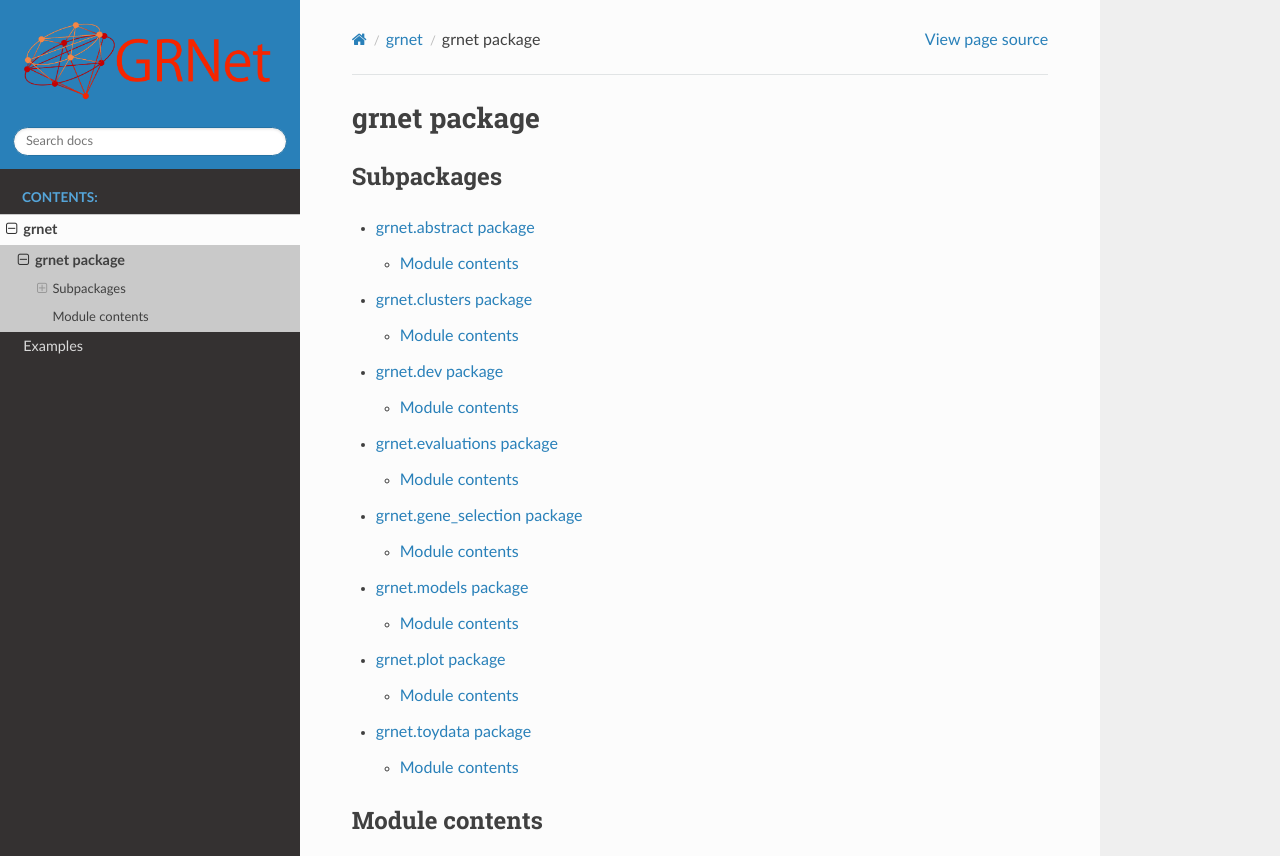
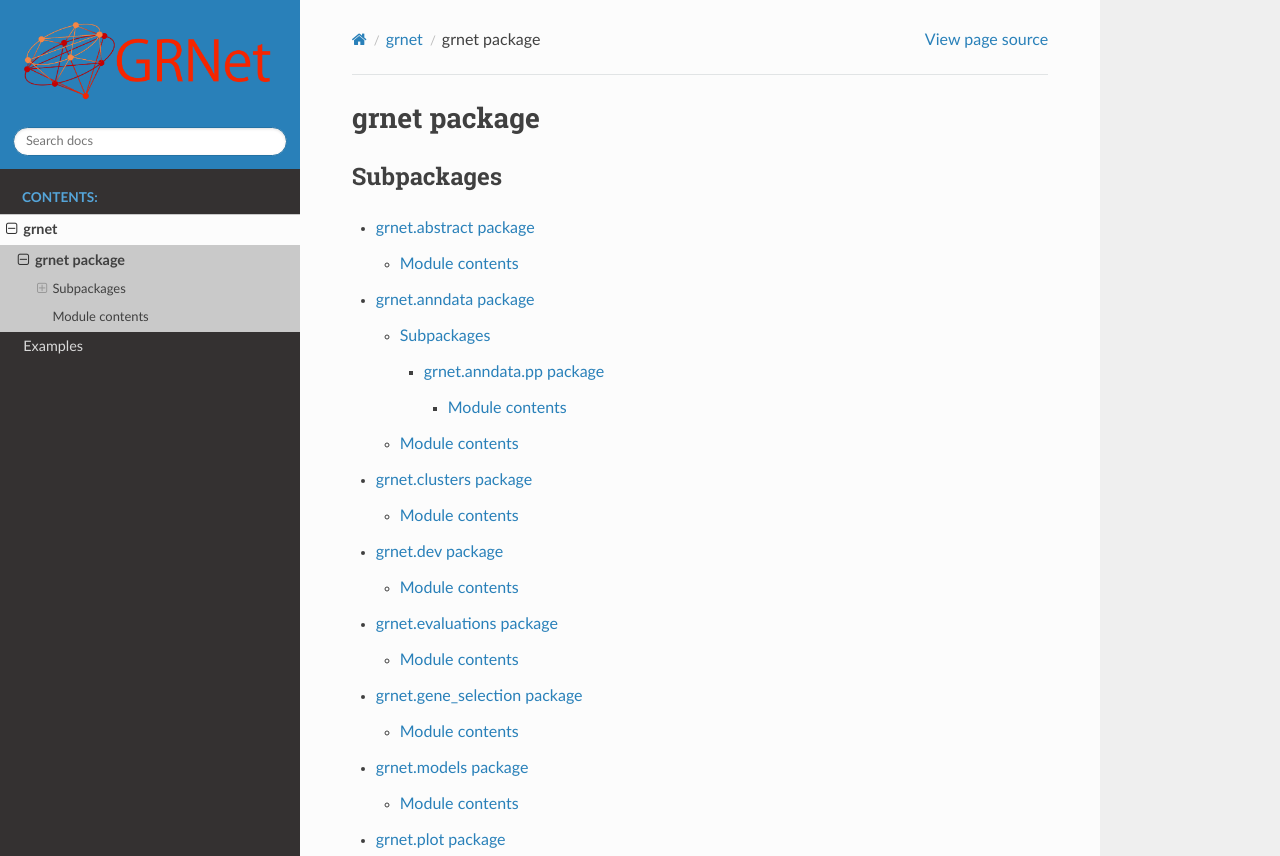
Before and after one commit to yo-aka-gene/grnet, a Sphinx documentation site: the page built from docs/grnet.rst, in a window 1280 px wide and 1329 px high, cut to the strip 0-856 px from the top of the window. Built offline with Sphinx 7.4.7 and the Read the Docs theme 3.1.0, drawn with Linux system fonts in a browser that asks for light colours; pages that are not in the unit, such as notebooks, are missing from menus.

```diff
--- /dev/null
+++ b/docs/grnet.anndata.pp.rst
@@ -0,0 +1,10 @@
+grnet.anndata.pp package
+========================
+
+Module contents
+---------------
+
+.. automodule:: grnet.anndata.pp
+   :members:
+   :undoc-members:
+   :show-inheritance:
--- /dev/null
+++ b/docs/grnet.anndata.rst
@@ -0,0 +1,18 @@
+grnet.anndata package
+=====================
+
+Subpackages
+-----------
+
+.. toctree::
+   :maxdepth: 4
+
+   grnet.anndata.pp
+
+Module contents
+---------------
+
+.. automodule:: grnet.anndata
+   :members:
+   :undoc-members:
+   :show-inheritance:
--- a/docs/grnet.rst
+++ b/docs/grnet.rst
@@ -8,6 +8,7 @@ Subpackages
    :maxdepth: 4
 
    grnet.abstract
+   grnet.anndata
    grnet.clusters
    grnet.dev
    grnet.evaluations
```
Also changed, not shown: 1 other file.
